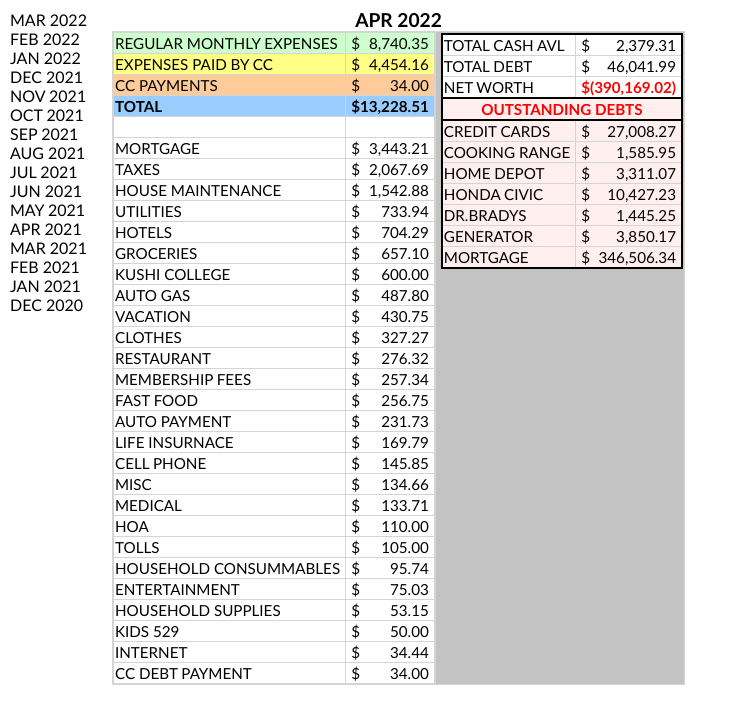
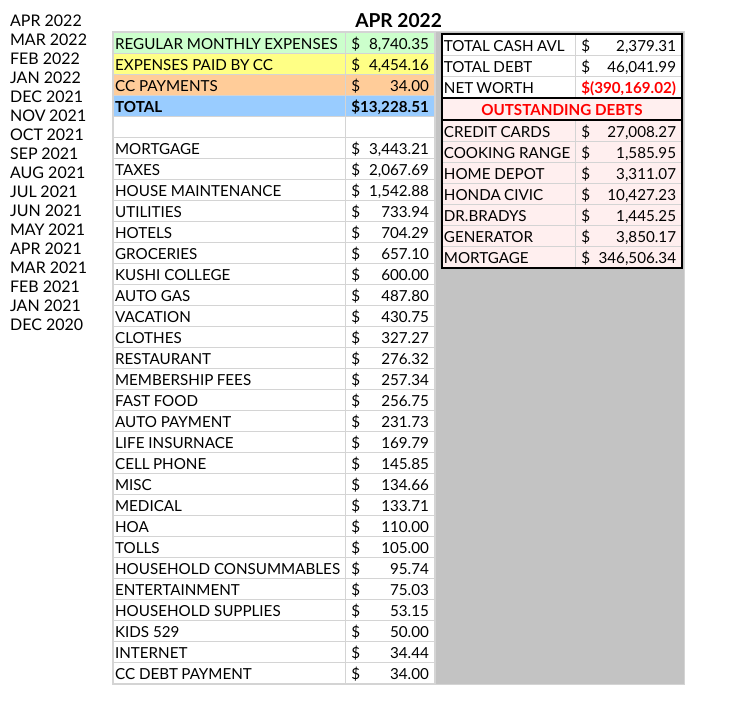
Before and after one commit to rajeshamara/fin, a plain HTML site: page index.html in a window 1280 px wide. Shown: the whole page, without its empty margins (0-738 px from the left). Drawn offline with nearby package versions, Linux system fonts and the light colour scheme.

Commit message:
Update index.html

```diff
--- a/index.html
+++ b/index.html
@@ -129,7 +129,7 @@
         function LoadData()
         {
             var arrayHTML = [];
-            arrayHTML.push(GenerateImageHTML(0,2,2022,2022));
+            arrayHTML.push(GenerateImageHTML(0,3,2022,2022));
             arrayHTML.push(GenerateImageHTML(0,11,2021,2021));
             arrayHTML.push(GenerateImageHTML(11,11,2020,2020));
             $("#months").html(arrayHTML.join(""));
```
